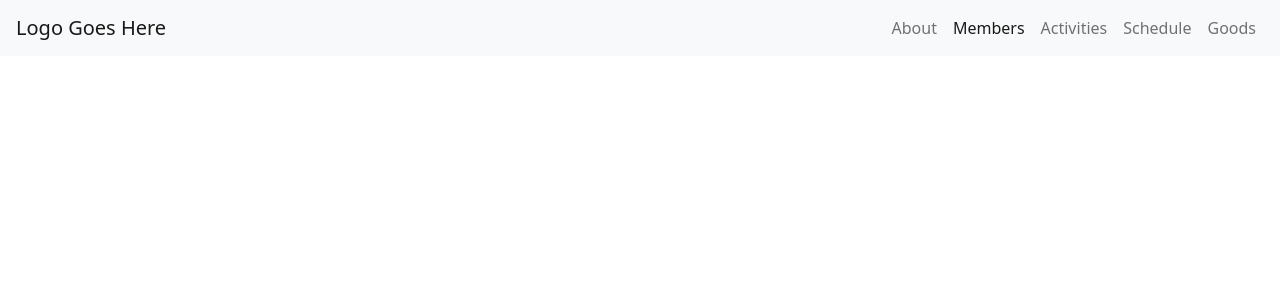
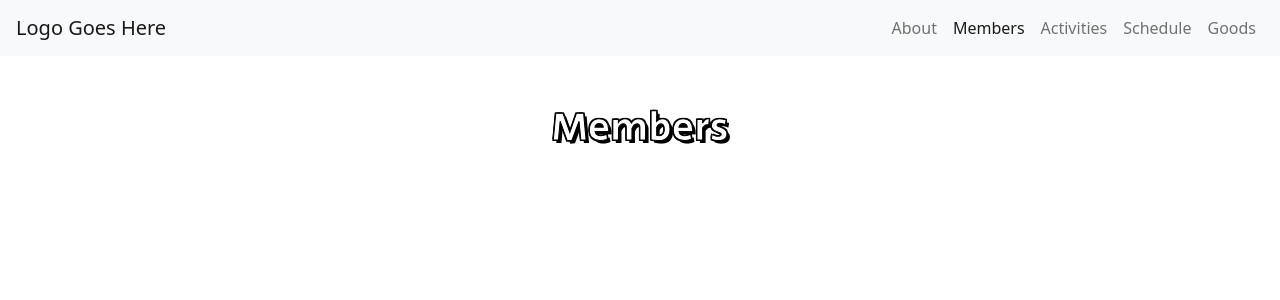
Before and after one commit to Kayn-Pleiades/groupwebsite, a React (Create React App) app in the folder client/: page /members in a window 1280 px wide. Shown: the top 300 px of the page. Built offline with nearby package versions, Linux system fonts and the light colour scheme; no server answers.

Commit message:
member page set up

```diff
--- a/client/src/App.js
+++ b/client/src/App.js
@@ -3,6 +3,7 @@ import { BrowserRouter as Router, Route, Switch } from "react-router-dom";
 import './App.css';
 import Navbar from './components/navbar';
 import Home from './pages/home';
+import Members from './pages/members';
 
 class App extends Component {
 state = {
@@ -32,6 +33,7 @@ state = {
           <Navbar />
           <Switch>
             <Route exact path="/" component={Home} />
+            <Route exact path="/members" component={Members} />
           </Switch>
         </div>
       </Router>
--- /dev/null
+++ b/client/src/components/profileCard/style.css
@@ -0,0 +1,22 @@
+@import url('https://fonts.googleapis.com/css?family=Secular+One');
+
+.card-title {
+    display: flex;
+    justify-content: center;
+    align-items: flex-end;
+    height: 90%;
+}
+
+h2 {
+    font-family: 'Secular One';
+    color: black;
+    -webkit-text-fill-color: white;
+    -webkit-text-stroke-width: 1px;
+    -webkit-text-stroke-color: black;
+    text-shadow:
+       3px 3px 0 #000,
+     -1px -1px 0 #000,
+      1px -1px 0 #000,
+      -1px 1px 0 #000,
+       1px 1px 0 #000;
+}
--- a/client/src/pages/members/index.js
+++ b/client/src/pages/members/index.js
@@ -0,0 +1,21 @@
+import React from "react";
+import './style.css';
+
+function Members() {
+    return (
+        <div className="container-fluid">
+            <div className="row d-flex justify-content-center">
+                <div className="col p-5">
+                    <h1>Members</h1>
+                </div>
+            </div>
+            <div className="row d-flex justify-content-center pt-3">
+                <div className="col-7">
+
+                </div>
+            </div>
+        </div>
+    );
+}
+
+export default Members;
--- /dev/null
+++ b/client/src/pages/members/style.css
@@ -0,0 +1,18 @@
+@import url('https://fonts.googleapis.com/css?family=Secular+One');
+
+h1 {
+    display: flex;
+    justify-content: center;
+    align-items: flex-end;
+    font-family: 'Secular One';
+    color: black;
+    -webkit-text-fill-color: white;
+    -webkit-text-stroke-width: 1px;
+    -webkit-text-stroke-color: black;
+    text-shadow:
+       3px 3px 0 #000,
+     -1px -1px 0 #000,
+      1px -1px 0 #000,
+      -1px 1px 0 #000,
+       1px 1px 0 #000;
+}
```
Also changed, not shown: client/src/components/memberContainer/index.js (added, +34 -0 lines), client/src/components/profileCard/index.js (added, +17 -0 lines), 1 other file (tests, documents, lock files or other folders).
